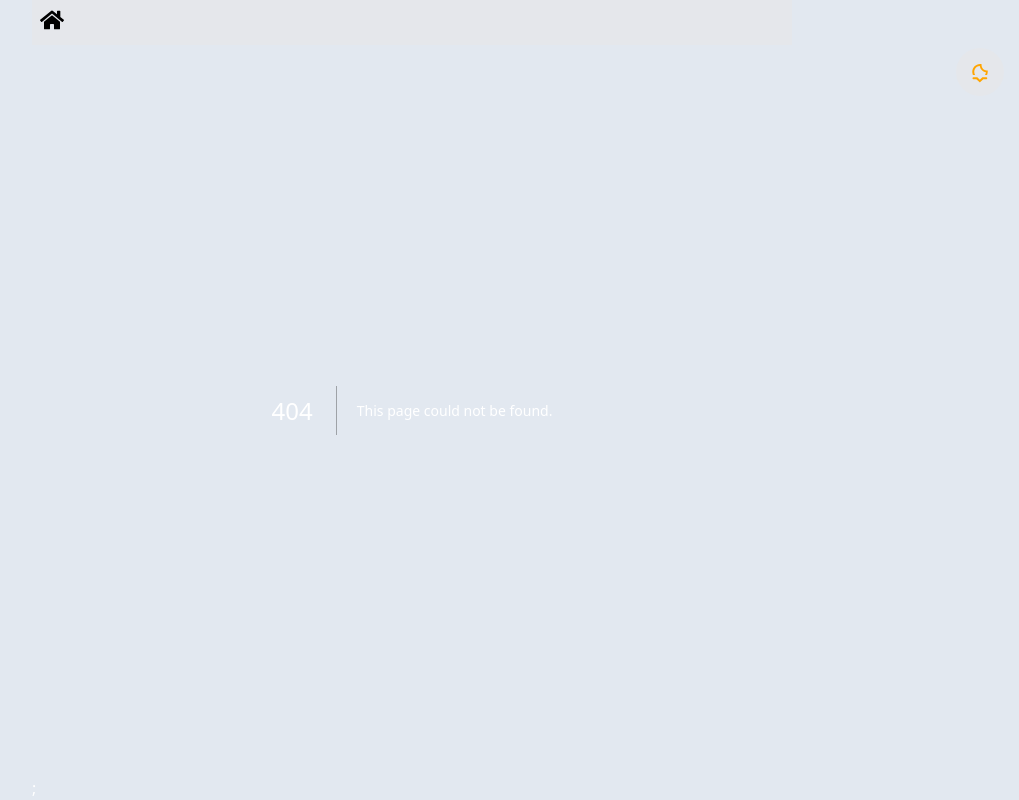
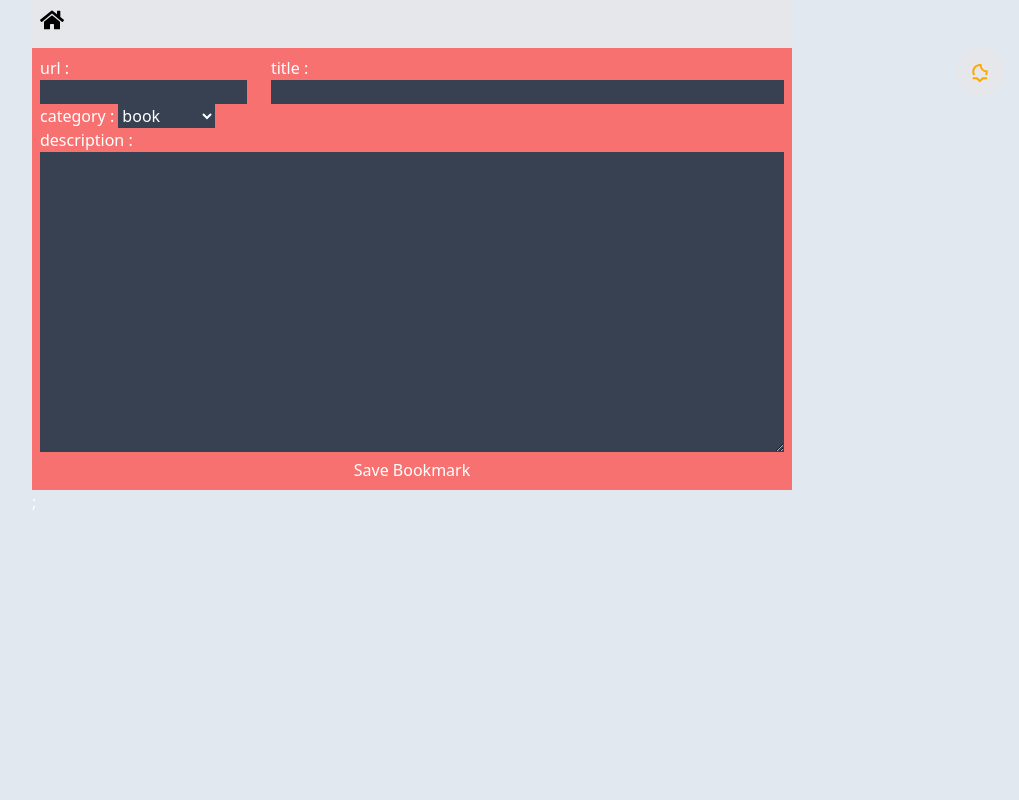
Before and after one commit to mahwin/gowoon, a Next.js app in the folder my-next-app/: page /bookmark/add in a window 1280 px wide. Before the commit this address had no page. Shown: the whole page, without its empty margins (228-1247 px from the left). Built offline with nearby package versions, Linux system fonts and the light colour scheme.

Commit message:
feat: 북 마크 추가 기능

```diff
--- a/my-next-app/src/constants/categories.ts
+++ b/my-next-app/src/constants/categories.ts
@@ -1 +1,2 @@
 export const categories = ["book", "animation", "movie", "music"] as const;
+export type Categories = (typeof categories)[number];
--- /dev/null
+++ b/my-next-app/src/hooks/useInput.tsx
@@ -0,0 +1,14 @@
+import { useState, useCallback, useEffect } from "react";
+
+export function useInput(initialValue: string = "") {
+  const [value, setValue] = useState(initialValue);
+
+  const handleChange = useCallback(
+    (e: React.ChangeEvent<HTMLInputElement | HTMLTextAreaElement>) => {
+      setValue(e.currentTarget.value);
+    },
+    []
+  );
+
+  return { value, handleChange };
+}
--- /dev/null
+++ b/my-next-app/src/pages/api/bookmark.ts
@@ -0,0 +1,29 @@
+import type { NextApiRequest, NextApiResponse } from "next";
+import prisma from "../../lib/prisma";
+
+export default async function handler(
+  req: NextApiRequest,
+  res: NextApiResponse
+) {
+  if (req.method === "POST") {
+    const { category, title, url, description } = JSON.parse(req.body);
+    const categoryRecord = await prisma.category.findUnique({
+      where: { name: category },
+    });
+
+    if (categoryRecord === null) {
+      res.status(400).json({ message: "Category not found" });
+      return;
+    }
+
+    try {
+      await prisma.bookmark.create({
+        data: { categoryId: categoryRecord.id, title, url, description },
+      });
+      res.status(201).json({ message: "success" });
+    } catch (e) {
+      res.status(401).json({ message: "url이 중복 됐습니다." });
+      return;
+    }
+  }
+}
--- /dev/null
+++ b/my-next-app/src/pages/bookmark/add.tsx
@@ -0,0 +1,121 @@
+import React, { useState, useCallback } from "react";
+import { useInput } from "../../hooks/useInput";
+import { Categories, categories } from "../../constants/categories";
+
+import { z } from "zod";
+
+const bookmarkSchema = z.object({
+  url: z.string().url("url 형식이 아닙니다. 'http://'를 포함해주세요."),
+  title: z.string().max(30, "title은 30자 이내로 입력해주세요."),
+  description: z.string().max(100, "description은 100자 이내로 입력해주세요."),
+});
+
+export default function BookmarkAdd() {
+  const { value: url, handleChange: handleUrlChange } = useInput();
+  const { value: title, handleChange: handleTitleChange } = useInput();
+  const { value: description, handleChange: handleDescriptionChange } =
+    useInput();
+
+  const resetForm = useCallback(() => {
+    handleUrlChange({ currentTarget: { value: "" } } as any);
+    handleTitleChange({ currentTarget: { value: "" } } as any);
+    handleDescriptionChange({ currentTarget: { value: "" } } as any);
+  }, []);
+
+  const [selectedCategory, setSelectedCategory] = useState<Categories>(
+    categories[0]
+  );
+
+  const [isLoading, setIsLoading] = useState(false);
+
+  const handleSelectChange = useCallback(
+    (event: React.ChangeEvent<HTMLSelectElement>) => {
+      setSelectedCategory(event.target.value as Categories);
+    },
+    []
+  );
+
+  const handleSubmit = async (e: React.FormEvent<HTMLFormElement>) => {
+    e.preventDefault();
+    if (isLoading) return;
+
+    try {
+      const bookmark = bookmarkSchema.parse({ url, title, description });
+
+      console.log(bookmark);
+      setIsLoading(true);
+      const res = await fetch("/api/bookmark", {
+        method: "POST",
+        body: JSON.stringify({ ...bookmark, category: selectedCategory }),
+      });
+      if (res.status === 201) {
+        alert("북마크가 추가되었습니다.");
+
+        resetForm();
+      }
+      if (res.status === 401) {
+        alert("url이 중복 됐습니다.");
+      }
+    } catch (e) {
+      if (e instanceof z.ZodError) {
+        alert(e.errors.map((error) => error.message).join("\n"));
+        return;
+      }
+    } finally {
+      setIsLoading(false);
+    }
+  };
+
+  return (
+    <form className="bg-red-400 flex flex-col p-2" onSubmit={handleSubmit}>
+      <div className="flex gap-6">
+        <div className="w-[300px]">
+          <label htmlFor="url">url :</label>
+          <input
+            className="w-full bg-gray-700 dark:bg-white"
+            id="url"
+            value={url}
+            onChange={handleUrlChange}
+          />
+        </div>
+        <div className="w-full">
+          <label htmlFor="title">title :</label>
+          <input
+            className="w-full bg-gray-700 dark:bg-white"
+            id="title"
+            value={title}
+            onChange={handleTitleChange}
+          />
+        </div>
+      </div>
+      <div>
+        <label htmlFor="category">category : </label>
+        <select
+          onChange={handleSelectChange}
+          id="category"
+          className="bg-gray-700 dark:bg-white"
+        >
+          {categories.map((category) => (
+            <option key={category} value={category}>
+              {category}
+            </option>
+          ))}
+        </select>
+      </div>
+      <div className="h-full ">
+        <label htmlFor="description">description :</label>
+        <textarea
+          className="w-full h-[300px] bg-gray-700 dark:bg-white"
+          id="description"
+          value={description}
+          onChange={handleDescriptionChange}
+        />
+      </div>
+      <div className="w-full flex justify-center align-middle">
+        <button type="submit">
+          {isLoading ? "...saving" : "Save Bookmark"}
+        </button>
+      </div>
+    </form>
+  );
+}
--- /dev/null
+++ b/my-next-app/src/pages/category/[categoryName].tsx
@@ -0,0 +1,52 @@
+import React, { useEffect } from "react";
+import { useRouter } from "next/router";
+import { BookmarkUl } from "../../components/Bookmark/BookmarkUl";
+import { categories, type Categories } from "../../constants/categories";
+
+import { GetServerSideProps } from "next";
+
+interface Props {
+  category: Categories;
+}
+
+export default function CategoryBookmark({ category }: Props) {
+  const router = useRouter();
+
+  const { categoryName }: { categoryName?: Categories } = router.query;
+
+  useEffect(() => {
+    if (category) return;
+    if (categoryName === undefined || !categories.includes(categoryName)) {
+      router.push("/");
+    }
+  }, [categoryName]);
+
+  return (
+    <div className="bg-red-50">
+      <BookmarkUl category={category || categoryName} />
+    </div>
+  );
+}
+
+export const getServerSideProps: GetServerSideProps<Props> = async ({
+  query,
+}) => {
+  const { categoryName } = query as { categoryName?: Categories };
+  if (
+    categoryName === undefined ||
+    categories.includes(categoryName) === false
+  ) {
+    return {
+      redirect: {
+        destination: "/",
+        permanent: false, // 302 리다이렉트
+      },
+    };
+  }
+
+  return {
+    props: {
+      category: categoryName,
+    },
+  };
+};
```
